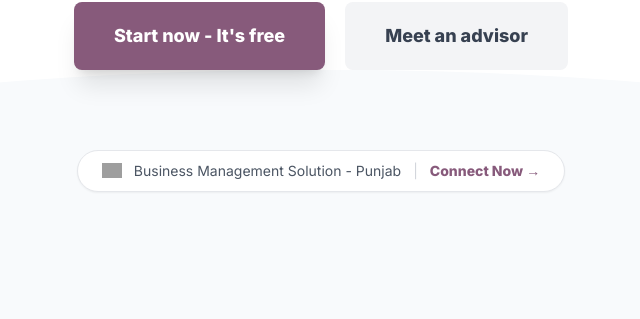
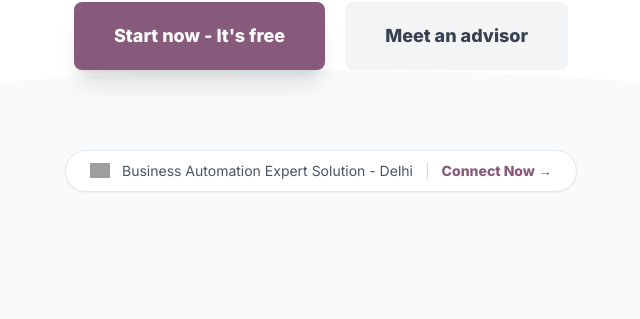
Before and after one commit to careatc1-pixel/A-SmartERP, a Flask app: page /login in a window 1280 px wide. Shown: the part 454-773 px from the top of the page, without its empty margins (319-959 px from the left). Run offline with Flask 3, Linux system fonts and the light colour scheme; data comes from the database, SQL or seed files in the repository; some libraries are stand-ins or nearby versions; grey boxes are pictures that could not be loaded.

Commit message:
Invoicing-ERP-Reset-Wed 04/15/2026-12:15:43.18

```diff
--- a/templates/login.html
+++ b/templates/login.html
@@ -54,7 +54,7 @@
 
             <div class="mt-20 inline-flex items-center gap-3 bg-white border rounded-full px-6 py-2.5 shadow-sm text-sm">
                 <img src="https://flagcdn.com/in.svg" class="w-5">
-                <span class="font-medium text-gray-600">Business Management Solution - Punjab</span>
+                <span class="font-medium text-gray-600">Business Automation Expert Solution - Delhi</span>
                 <span class="text-gray-300">|</span>
                 <span class="font-bold text-[#875A7B]">Connect Now →</span>
             </div>
```
